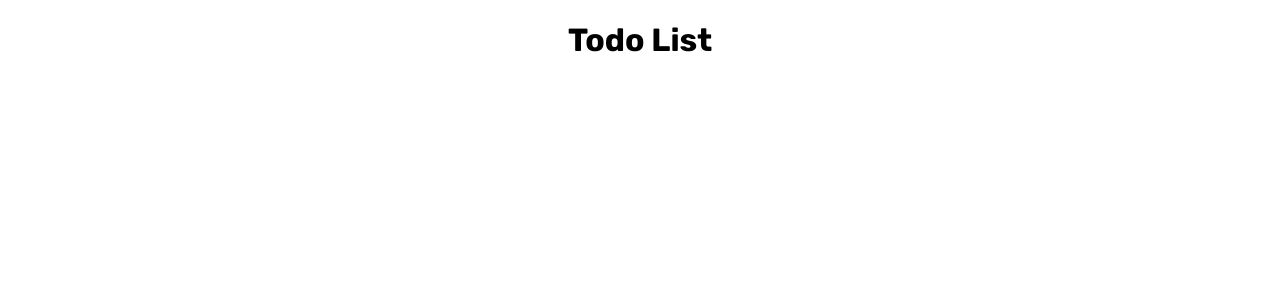
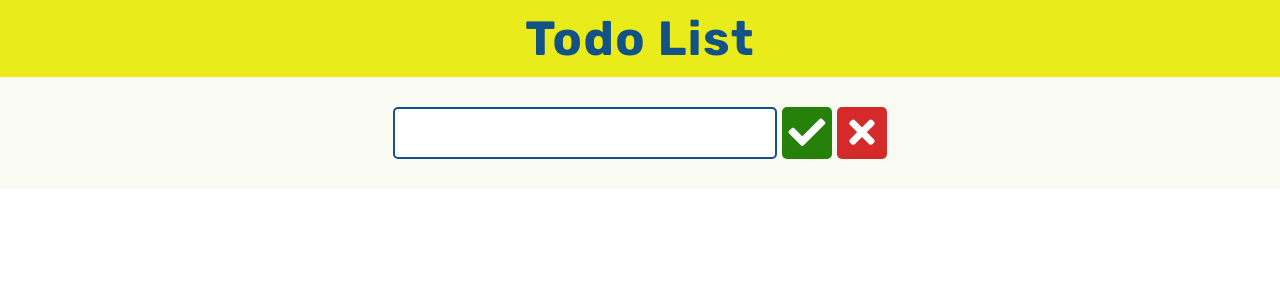
Before and after one commit to borislazarevic/todo-list, a React (Create React App) app: page / in a window 1280 px wide. Shown: the top 300 px of the page. Built offline with nearby package versions, Linux system fonts and the light colour scheme.

Commit message:
input component

```diff
--- a/public/index.html
+++ b/public/index.html
@@ -8,6 +8,7 @@
       name="description"
       content="Web site created using create-react-app"
     />
+    <link rel="stylesheet" href="https://cdnjs.cloudflare.com/ajax/libs/font-awesome/5.15.3/css/all.min.css" integrity="sha512-iBBXm8fW90+nuLcSKlbmrPcLa0OT92xO1BIsZ+ywDWZCvqsWgccV3gFoRBv0z+8dLJgyAHIhR35VZc2oM/gI1w==" crossorigin="anonymous" referrerpolicy="no-referrer" />
     <link rel="preconnect" href="https://fonts.gstatic.com">
     <link href="https://fonts.googleapis.com/css2?family=Rubik:wght@300;400;700&display=swap" rel="stylesheet">
     <title>React App</title>
--- a/src/App.js
+++ b/src/App.js
@@ -1,12 +1,18 @@
-import React from 'react';
+import React, { useState } from 'react';
 
 import classes from './App.module.css';
+import Input from './components/Input/Input';
 
 function App() {
+  const [inputText, setInputText] = useState('');
+
   return (
-    <div className={classes.App}>
-      <h1>Todo List</h1>
-    </div>
+    <>
+      <div className={classes.App}>
+        <h1 className={classes.Title}>Todo List</h1>
+      </div>
+      <Input inputText={inputText} setInputText={setInputText} />
+    </>
   );
 }
 
--- a/src/App.module.css
+++ b/src/App.module.css
@@ -1,3 +1,11 @@
 .App {
+  background-color: var(--yellow);
   text-align: center;
+  padding: 10px 0;
 }
+
+.Title {
+  color: var(--darkblue);
+  letter-spacing: 1.5px;
+  font-size: 3rem;
+}
--- /dev/null
+++ b/src/components/Input/Input.js
@@ -0,0 +1,36 @@
+import React from 'react';
+
+import classes from './Input.module.css';
+
+const Input = ({ inputText, setInputText }) => {
+  const inputChangeHandler = e => {
+    setInputText(e.target.value);
+  };
+
+  const clearInputHandler = () => {
+    setInputText('');
+  };
+
+  return (
+    <div className={classes.InputWrapper}>
+      <input
+        type="text"
+        className={classes.Input}
+        value={inputText}
+        onChange={inputChangeHandler}
+      />
+      <button type="button" className={classes.ButtonGreen}>
+        <i className="fas fa-check" style={{ fontSize: '2.3rem' }}></i>
+      </button>
+      <button
+        type="button"
+        className={classes.ButtonRed}
+        onClick={clearInputHandler}
+      >
+        <i className="fas fa-times" style={{ fontSize: '2.3rem' }}></i>
+      </button>
+    </div>
+  );
+};
+
+export default Input;
--- /dev/null
+++ b/src/components/Input/Input.module.css
@@ -0,0 +1,42 @@
+.InputWrapper {
+  background-color: var(--lightyellow);
+  padding: 30px 0;
+  text-align: center;
+  display: flex;
+  justify-content: center;
+  align-items: center;
+}
+
+.Input {
+  border: 2px solid var(--darkblue);
+  border-radius: 5px;
+  color: var(--darkblue);
+  font-size: 1.5rem;
+  font-weight: 700;
+  padding: 10px 5px;
+  outline: none;
+  width: 30%;
+}
+
+.ButtonGreen,
+.ButtonRed {
+  background: var(--green);
+  border: none;
+  border-radius: 5px;
+  cursor: pointer;
+  color: white;
+  margin-left: 5px;
+  height: 52px;
+  width: 50px;
+  outline: none;
+  transition: 0.15s ease-in-out;
+}
+
+.ButtonRed {
+  background: var(--red);
+}
+
+.ButtonGreen:active,
+.ButtonRed:active {
+  transform: scale(0.8);
+}
--- a/src/index.module.css
+++ b/src/index.module.css
@@ -1,6 +1,18 @@
-body {
+:root {
+  --darkblue: rgb(18, 82, 134);
+  --lightyellow: rgba(207, 211, 153, 0.13);
+  --yellow: rgb(233, 236, 26);
+  --red: rgb(212, 42, 42);
+  --green: rgb(37, 129, 9);
+}
+
+* {
   margin: 0;
   padding: 0;
   box-sizing: border-box;
+  font-size: 16px;
+}
+
+body {
   font-family: 'Rubik', sans-serif;
 }
```
